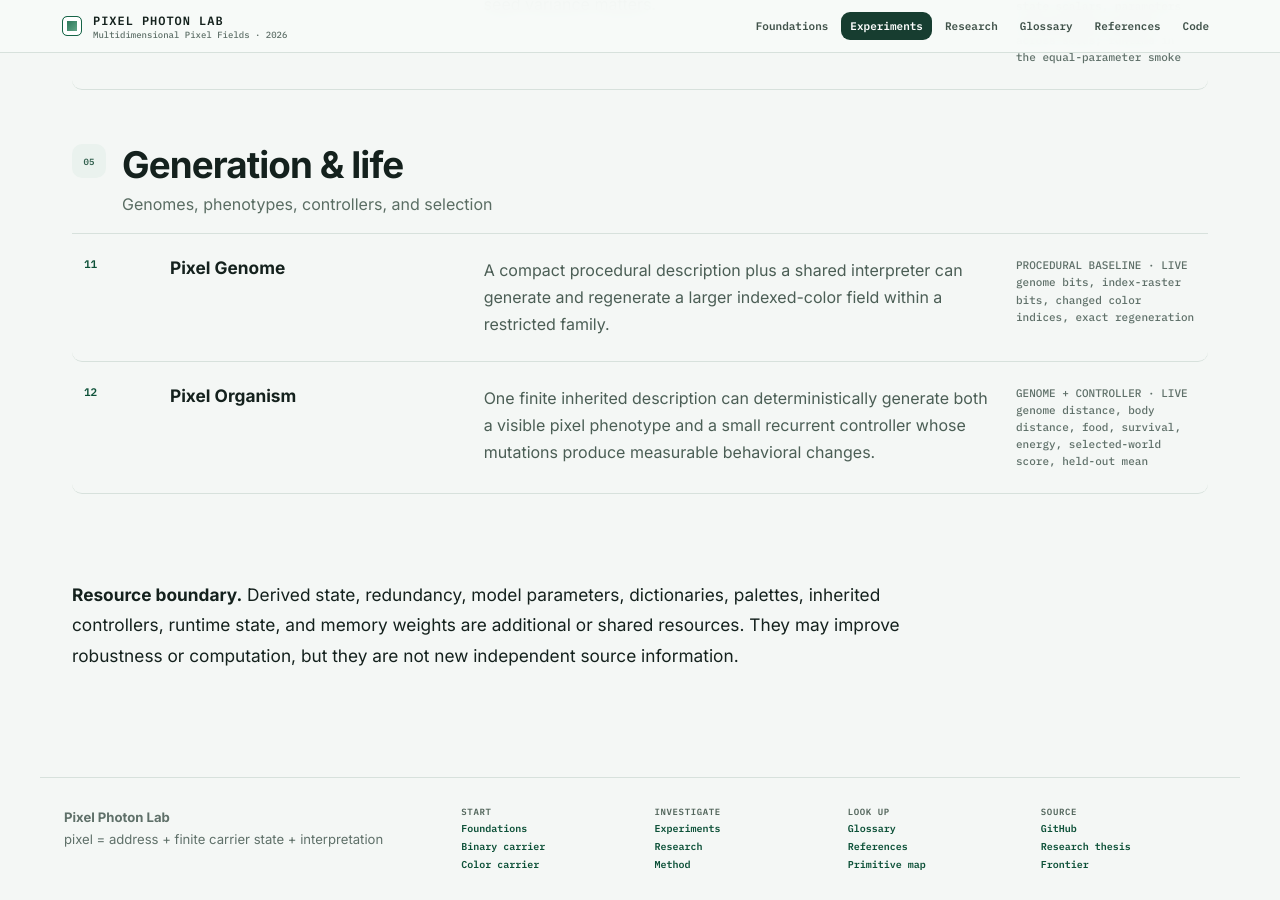
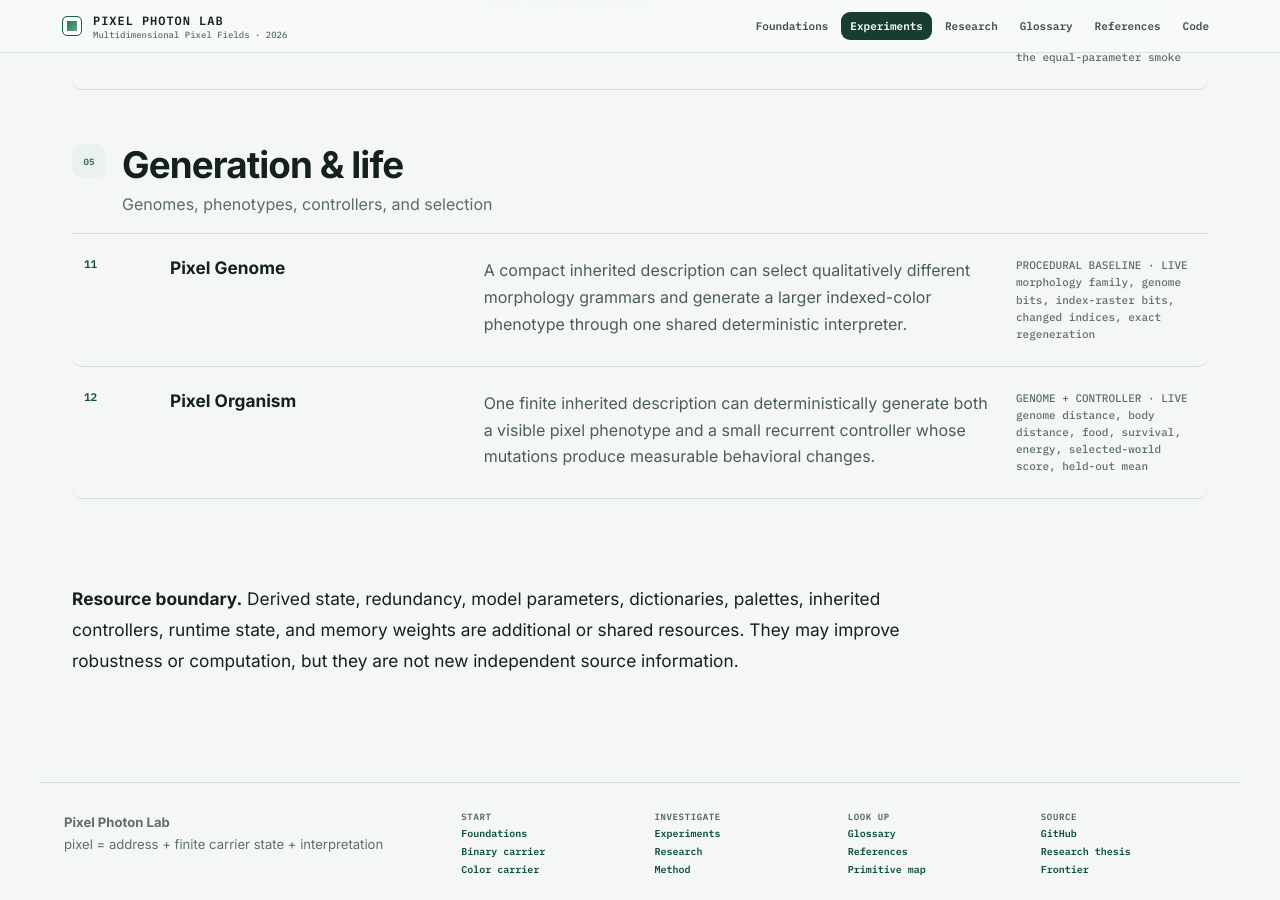
Before and after one commit to bitwikiorg/pixel-art-2026, a Jekyll site: the page built from experiment/index.html, in a window 1280 px wide and 900 px high, scrolled down 2165 px. Built offline with Jekyll 4.4.1, drawn with Linux system fonts in a browser that asks for light colours.

Commit message:
Describe Pixel Genome morphology grammars in atlas

```diff
--- a/_data/experiments.json
+++ b/_data/experiments.json
@@ -10,7 +10,7 @@
   {"id":"08","title":"WebGPU Pixel Compute","category":"Computation","status":"exact","status_label":"GPU + CPU CONTROL · LIVE","url":"/experiment/webgpu/","code":["assets/js/webgpu-field.js"],"tests":["scripts/test-webgpu-field.js"],"source":"64×64 binary field","interpretation":"compute-addressed pixel buffer","operation":"NOT / dilation / edge operator in WGSL","measure":"CPU↔GPU Hamming agreement, end-to-end runtime","shows":"A pixel field can simultaneously be a visible object and directly addressable compute state.","does_not_show":"GPU superiority for tiny arrays; timing includes submission and readback."},
   {"id":"09","title":"Masked Binary Reconstruction","category":"Learning","status":"learned","status_label":"LEARNED + BASELINE · LIVE","url":"/experiment/masked-reconstruction/","code":["assets/js/masked-reconstruction.js","experiments/masked_binary.py"],"tests":["scripts/test-masked-reconstruction.js"],"source":"structured 16×16 binary fields with hidden pixels","interpretation":"observed bit + visibility mask","operation":"tiny learned convolutional reconstruction","measure":"held-out hidden-pixel accuracy vs local-majority baseline","shows":"A learned hidden state can infer missing carrier values on a controlled distribution.","does_not_show":"MPF advantage; the first model is intentionally a conventional convolutional control."},
   {"id":"10","title":"Primitive Resource Benchmark","category":"Benchmark","status":"benchmark","status_label":"RECORDED MULTI-SEED REFERENCE","url":"/experiment/primitive-benchmark/","code":["experiments/pixel_primitives.py","experiments/benchmark_primitives.py"],"tests":["scripts/audit_benchmark_results.py"],"source":"same relation dataset","interpretation":"vector vs tensor vs inner-token pixel","operation":"recorded trained recurrent-architecture comparisons","measure":"state scalars, parameters and near/far accuracy across seeds; runtime in the equal-parameter smoke","shows":"Different matching protocols produce different comparisons and seed variance matters.","does_not_show":"A universal winner or an equal-compute result; the recorded protocols are equal-state and approximate equal-parameter comparisons."},
-  {"id":"11","title":"Pixel Genome","category":"Generation","status":"deterministic","status_label":"PROCEDURAL BASELINE · LIVE","url":"/experiment/pixel-genome/","code":["assets/js/pixel-genome.js"],"tests":["scripts/test-pixel-genome.js"],"source":"128-bit genome","interpretation":"2-bit indexed-color field + genome-derived RGB palette","operation":"generate / mutate / cross / interpolate / damage / regenerate","measure":"genome bits, index-raster bits, changed color indices, exact regeneration","shows":"A compact procedural description plus a shared interpreter can generate and regenerate a larger indexed-color field within a restricted family.","does_not_show":"General image compression or learned generation; the first implementation is procedural."},
+  {"id":"11","title":"Pixel Genome","category":"Generation","status":"deterministic","status_label":"PROCEDURAL BASELINE · LIVE","url":"/experiment/pixel-genome/","code":["assets/js/pixel-genome.js"],"tests":["scripts/test-pixel-genome.js"],"source":"128-bit genome","interpretation":"six morphology grammars + 2-bit indexed raster + genome-derived RGB palette","operation":"generate / mutate / cross / interpolate / damage / regenerate","measure":"morphology family, genome bits, index-raster bits, changed indices, exact regeneration","shows":"A compact inherited description can select qualitatively different morphology grammars and generate a larger indexed-color phenotype through one shared deterministic interpreter.","does_not_show":"Arbitrary sprite generation, biological development, general image compression, or learned generation; the six grammars are shared side information."},
   {"id":"12","title":"Pixel Organism","category":"Generation","status":"deterministic","status_label":"GENOME + CONTROLLER · LIVE","url":"/experiment/pixel-organism/","code":["assets/js/pixel-organism.js"],"tests":["scripts/test-pixel-organism.js"],"source":"256-bit genome + deterministic 32×32 food world","interpretation":"128-bit morphology/palette + 128-bit recurrent controller/physiology","operation":"decode phenotype / simulate lifetime / mutate / select","measure":"genome distance, body distance, food, survival, energy, selected-world score, held-out mean","shows":"One finite inherited description can deterministically generate both a visible pixel phenotype and a small recurrent controller whose mutations produce measurable behavioral changes.","does_not_show":"Open-ended evolution, consciousness, ecological realism, gradient learning, or general intelligence; selection is a deterministic hill-climbing baseline."},
   {"id":"A1","title":"Fixed Field Dynamics","category":"Computation","status":"mechanics","status_label":"FIXED DYNAMICS · LIVE","url":"/experiment/dynamics/","code":["assets/js/field.js"],"tests":["scripts/test-field-dynamics.js"],"source":"32×32×8 floating state","interpretation":"hand-designed recurrent field","operation":"local coupling / regional feedback / damage","measure":"descriptive dynamics metrics","shows":"How local multidimensional field mechanics behave under direct interventions.","does_not_show":"Learning, reasoning, or evidence for MPF performance."}
 ]
```
